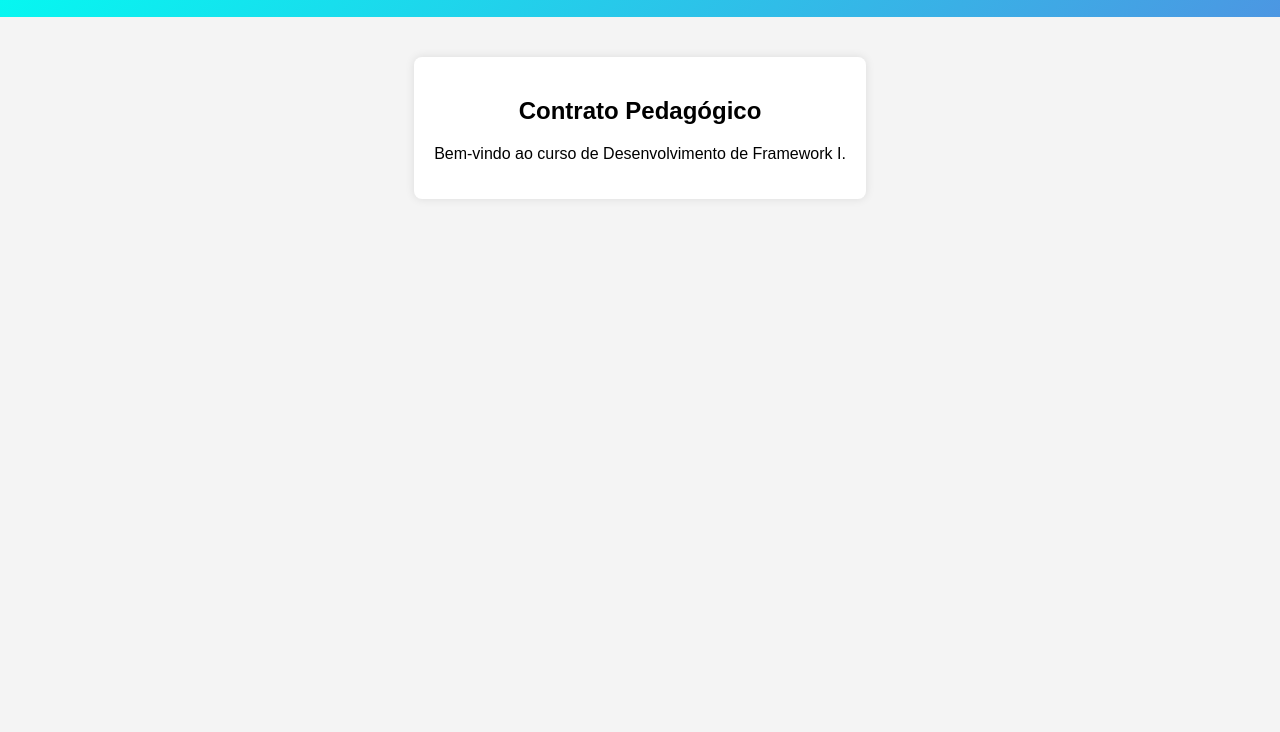
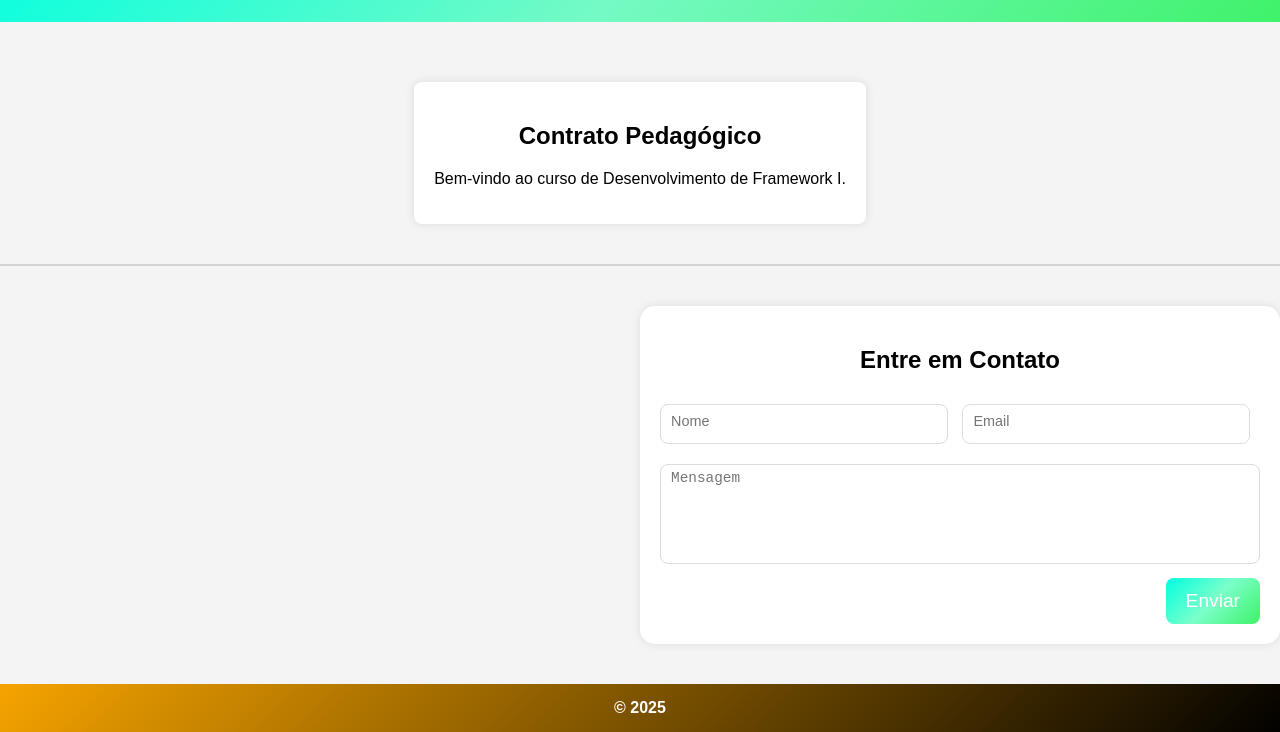
Before and after one commit to LUizclarus/1-Repositorio-Git, a plain HTML site: page index.html in a window 1280 px wide. Shown: the part 186-918 px from the top of the page. Before the commit the page ends 800 px from the top, so only its background shows below. Drawn offline with Linux system fonts and the light colour scheme.

Commit message:
add campo de ajuda index.html

```diff
--- a/index.html
+++ b/index.html
@@ -38,10 +38,10 @@
             display: flex;
             flex-direction: row;
             align-items: center;
-            background: linear-gradient(135deg, #00fff2, #4d95e2);
+            background: linear-gradient(135deg, #00ffe1, #00ff9985, #3ef268);
             padding: 20px;
             border-radius: 8px;
-            margin-top: 0px;
+            margin-top: 5px;
             width: 100%;
         }
         .menu a, .menu button {
@@ -73,9 +73,12 @@
         .content-wrapper {
             display: flex;
             flex-direction: column;
+            align-items: flex-start;
+            justify-content: flex-start;
             align-items: center;
             width: 100%;
             margin-top: 100px;
+            gap: 20px;
         }
         /* Modal Calculadora */
         .modal {
@@ -145,6 +148,90 @@
         .material-icons {
             font-size: 24px;
         }
+        .divisoria {
+            width: 100%;
+            height: 2px;
+            background-color: #d3d3d3;
+            margin-top: 20px;
+        }
+        /* Modal Card de ajuda */
+        .contact-card {
+            background-color: white;
+            padding: 20px;
+            border-radius: 15px;
+            box-shadow: 0 0 10px rgba(0, 0, 0, 0.1);
+            width: 100%;
+            max-width: 600px;
+            margin: 20px auto;
+            margin-right: 0;
+        }
+        .contact-card input, .contact-card textarea {
+            width: 100%;
+            padding: 10px;
+            margin: 10px 0;
+            border-radius: 8px;
+            border: 1px solid #ddd;
+            font-size: 0.9rem;
+            box-sizing: border-box;
+        }
+        .contact-card input {
+            height: 40px;
+            padding-top: 5px;
+            text-align: left;
+        }
+        .contact-card textarea {
+            height: 100px;
+            padding-top: 5px;
+            resize: none;
+            text-align: left;
+        }
+        .contact-card .input-group input {
+            width: 48%;
+        }
+        .contact-card .input-group input:first-child {
+            margin-right: 10px;
+        }
+        .contact-card button {
+            background: linear-gradient(135deg, #00ffe1, #00ff9985, #3ef268);
+            color: white;
+            border: none;
+            padding: 12px 20px;
+            border-radius: 8px;
+            cursor: pointer;
+            font-size: 1.2rem;
+            transition: background-color 0.3s ease;
+            text-align: center;
+            display: block;
+            width: auto;
+            margin-left: auto;
+        }
+        .contact-card button:hover {
+            background-color: #2c7eb3;
+        }
+        .contact-card .input-group input:first-child {
+            margin-right: 10px;
+        }
+        .contact-card textarea {
+            height: 100px;
+        }
+        .content-wrapper h2 {
+            text-align: center;
+            width: 100%;
+        }
+        /* Modal texto final*/
+        .footer {
+            width: 100%;
+            background: linear-gradient(135deg, #f8a500, #000);
+            text-align: center;
+            padding: 15px;
+            color: white;
+            font-size: 1rem;
+            font-weight: bold;
+            position: relative;
+        }
+        .footer p {
+            margin: 0;
+        }
     </style>
 </head>
 <body>
@@ -163,6 +250,24 @@
         <div class="container">
             <h2>Contrato Pedagógico</h2>
             <p>Bem-vindo ao curso de Desenvolvimento de Framework I.</p>
+        </div>
+
+        <div class="divisoria"></div>
+
+        <div class="contact-card">
+            <h2>Entre em Contato</h2>
+            <form>
+                <div class="input-group">
+                    <input type="text" placeholder="Nome" required>
+                    <input type="email" placeholder="Email" required>
+                </div>
+                <textarea placeholder="Mensagem" rows="5" required></textarea>
+                <button type="submit">Enviar</button>
+            </form>
+        </div>
+
+        <div class="footer">
+            <p>© 2025</p>
         </div>
     </div>
 
```
